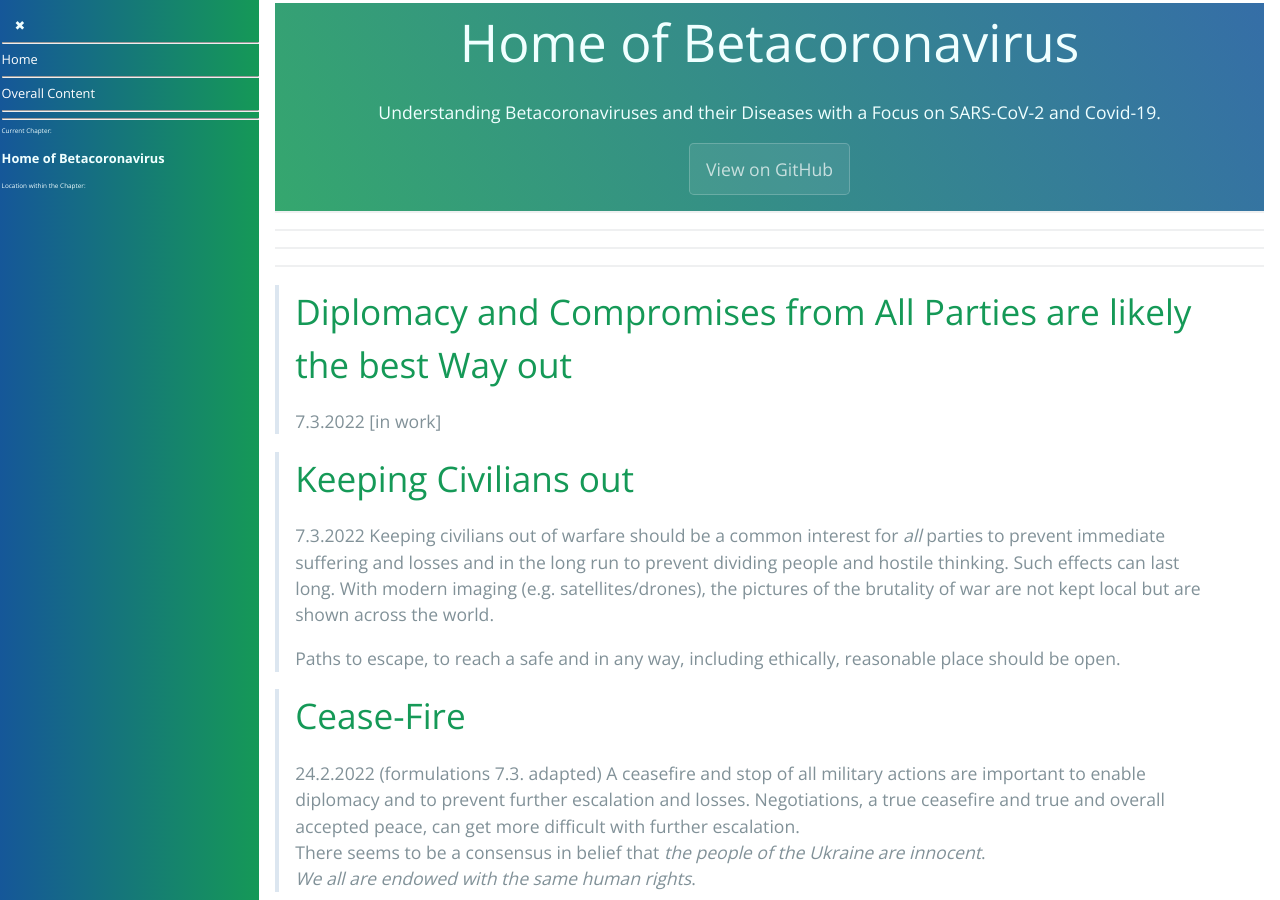
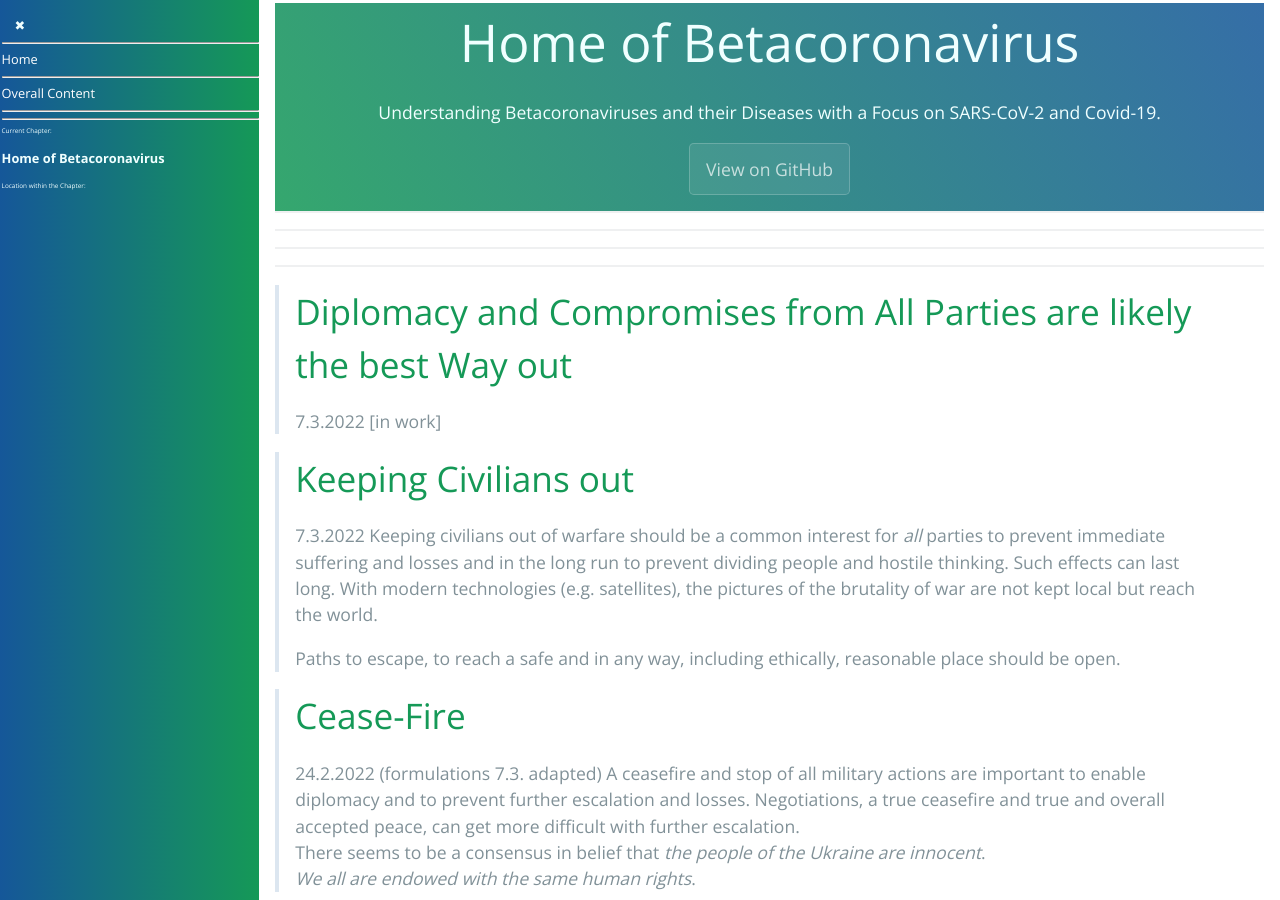
Before and after one commit to forestgrape/coronavirus, a Jekyll site: the page built from index.md, in a window 1280 px wide and 900 px high. Built offline with Jekyll 4.4.1, drawn with Linux system fonts in a browser that asks for light colours; our own code applies the rules of GitHub Pages for plain Markdown files.

Commit message:
formulations

```diff
--- a/index.md
+++ b/index.md
@@ -15,14 +15,14 @@
 
 <!--
 [in consideration/thinking]
-> Best in the sense of - given the current situation - an optimal/least bad outcome for all the people.
-> An overall agreed just way out is often very difficult to reach. 'Acceptable' just/unjust is possibly enough for peace, even long-term.
+> 'best' in the sense of - given the current situation - an optimal/least bad outcome for all the people.
+> An overall agreed fully just way out is likely very difficult to reach. 'Acceptable' just/unjust is possibly enough for peace, even long-term.
 -->
 
 
 > # Keeping Civilians out
 > 7.3.2022
-> Keeping civilians out of warfare should be a common interest for *all* parties to prevent immediate suffering and losses and in the long run to prevent dividing people and hostile thinking. Such effects can last long. With modern imaging (e.g. satellites/drones), the pictures of the brutality of war are not kept local but are shown across the world.
+> Keeping civilians out of warfare should be a common interest for *all* parties to prevent immediate suffering and losses and in the long run to prevent dividing people and hostile thinking. Such effects can last long. With modern technologies (e.g. satellites), the pictures of the brutality of war are not kept local but reach the world.
 >
 > Paths to escape, to reach a safe and in any way, including ethically, reasonable place should be open.
 
```
